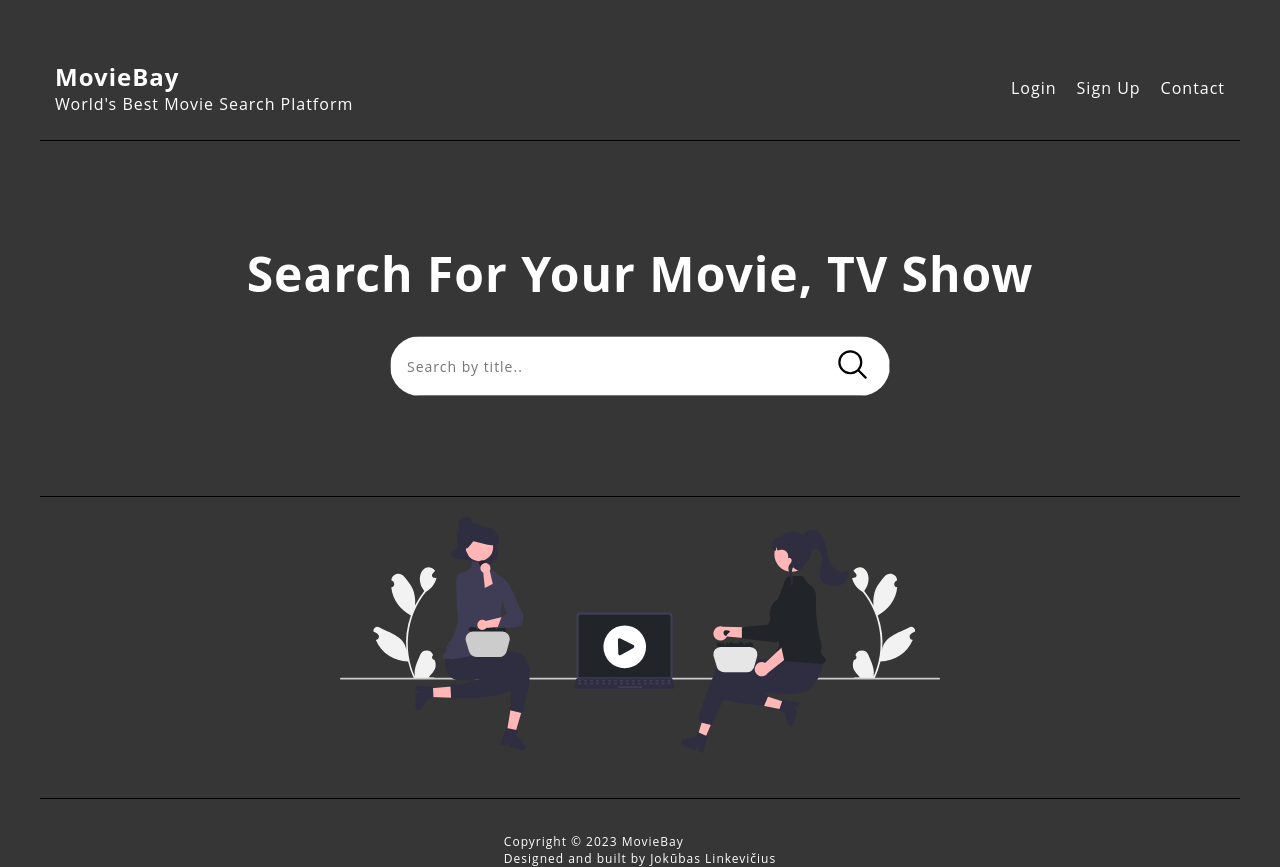
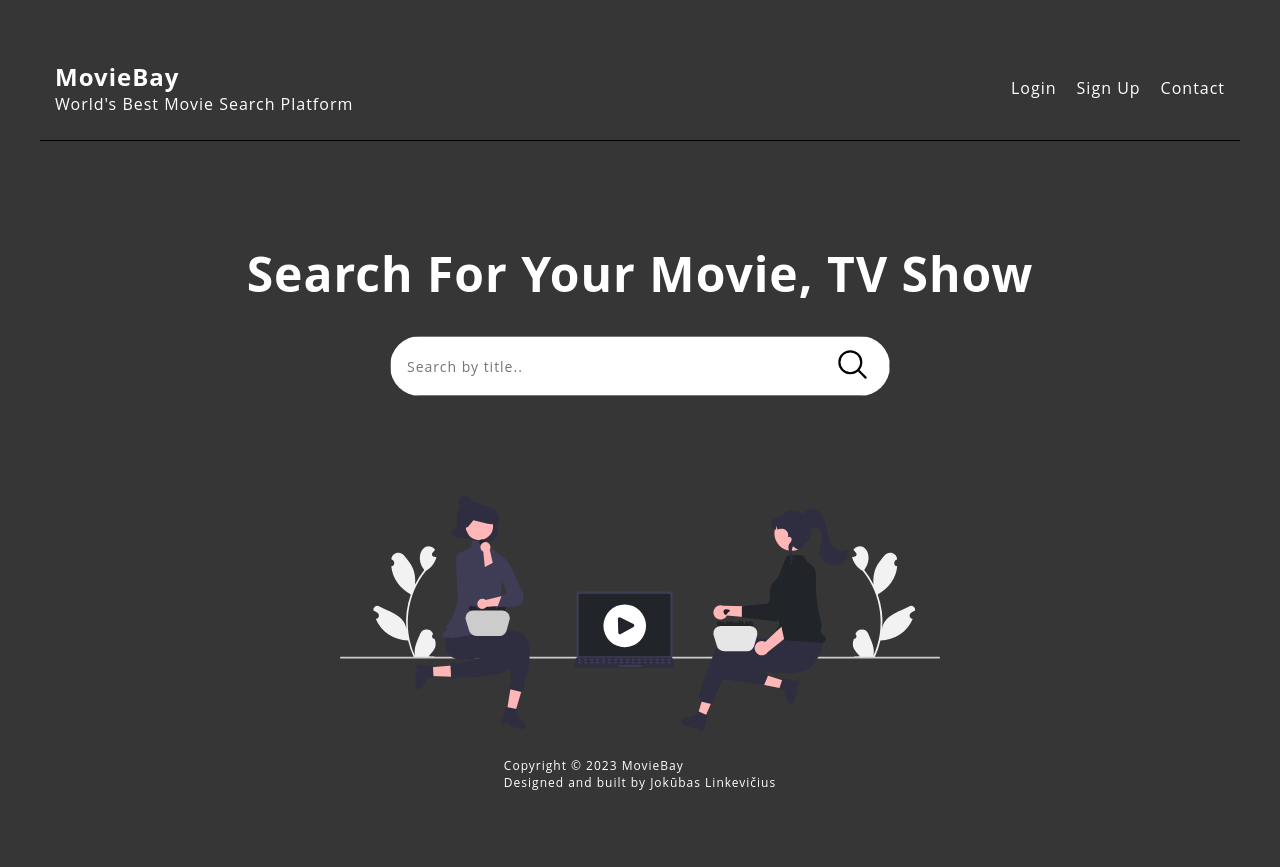
Before and after one commit to jokubaslink/moviebay-react-project, a React (Create React App) app: page / in a window 1280 px wide. After the commit the page ends 800 px from the top, so only its background shows below. Built offline with nearby package versions, Linux system fonts and the light colour scheme.

Commit message:
quick design check

```diff
--- a/src/pages/Home.css
+++ b/src/pages/Home.css
@@ -24,12 +24,7 @@ li{
     list-style: none;
 }
 
-.bottomSpacing{
-    border-top: 1px solid black;
-    padding: 20px 0;
-}
-
-.topSpacing{
+.spacing{
     border-bottom: 1px solid black;
     padding: 20px 0;
     margin-bottom: 34px;
--- a/src/pages/Home.jsx
+++ b/src/pages/Home.jsx
@@ -13,14 +13,11 @@ function Home() {
           <Nav />
           <Input />
 
-          <div className="bottomSpacing"></div>
-
-
           <figure className="imageWrapper">
             <img src={image} alt="" className="imageWrapper--img"/>
           </figure>
 
-    <div className="topSpacing"></div>
+    <div className="spacing"></div>
 
 
         <Footer />
--- a/src/pages/Search.css
+++ b/src/pages/Search.css
@@ -25,7 +25,13 @@
 
 .bottomSpacing{
   border-top: 1px solid black;
-  padding: 10px 0;
+  padding: 10px 0 30px 0;
+}
+
+.spacing{
+  margin-bottom: 20px;
+  padding: 0;
+  border: none;
 }
 
 /*  */
--- a/src/pages/Search.jsx
+++ b/src/pages/Search.jsx
@@ -91,8 +91,8 @@ function Search() {
                   </div>
                 ))}
           </div>
-
           <div className="bottomSpacing">
+          <div className="spacing"></div>
             <Footer />
           </div>
         </div>
```
